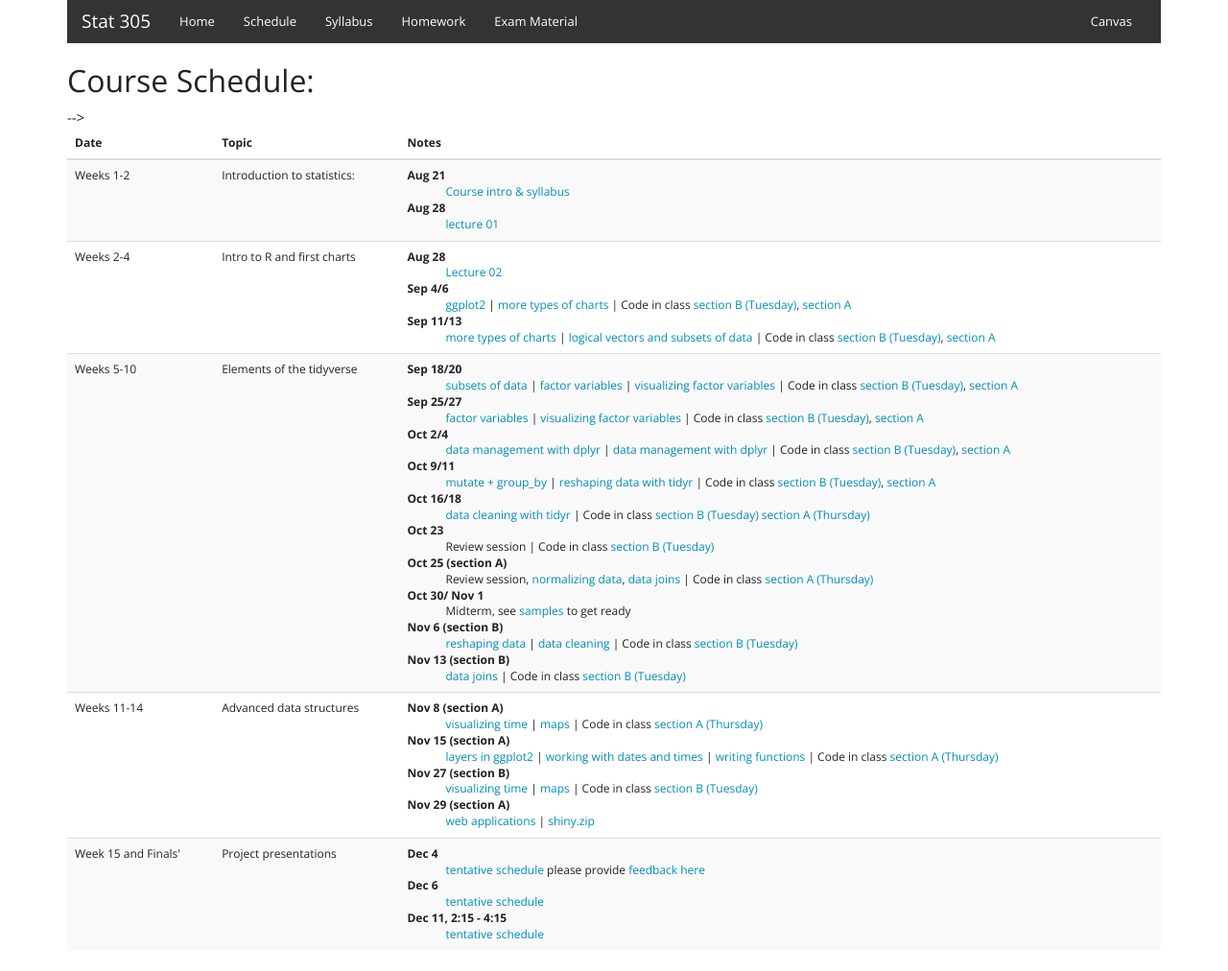
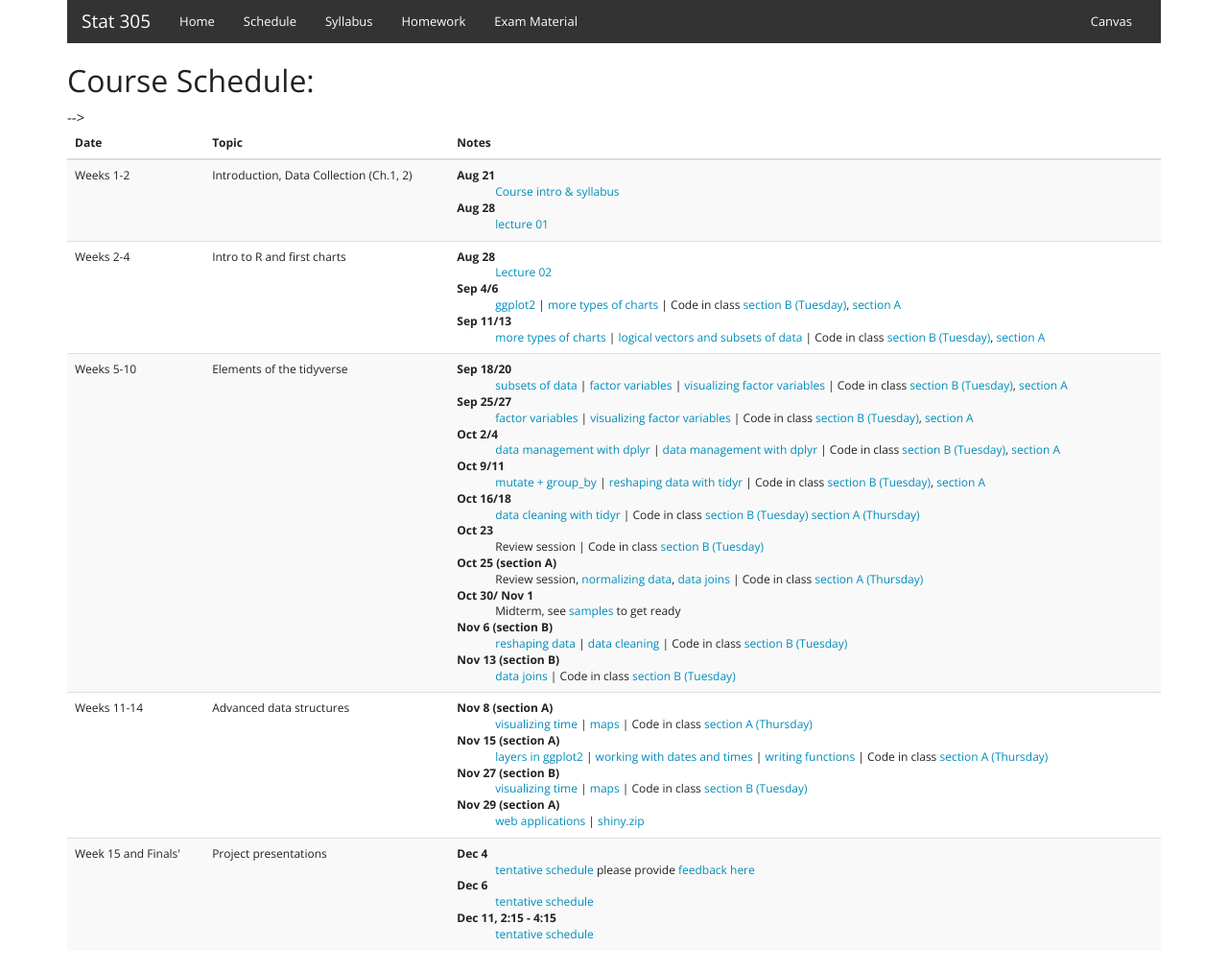
Before and after one commit to ashirazist/stat305.github.io, a Jekyll site: the page built from schedule.html, in a window 1280 px wide. Shown: the whole page at 96% size. Built offline with Jekyll 4.4.1, drawn with Linux system fonts in a browser that asks for light colours.

Commit message:
trying to solve the issue

```diff
--- a/schedule.html
+++ b/schedule.html
@@ -18,7 +18,7 @@ root: ""
     <tbody>
       <tr>
         <td>Weeks 1-2</td>
-        <td>Introduction to statistics: <br>
+        <td>Introduction, Data Collection (Ch.1, 2) <br>
         </td>
         <td>
           <dl>
@@ -26,7 +26,7 @@ root: ""
           <dd><a href="./materials/doc/STAT305_syllabus.pdf" target=_blank>Course intro & syllabus</a>
           </dd>
           <dt>Aug 28</dt>
-          <dd><a href="./materials/lectures/lecture01/STAT305_Lecture1.pdf" target=_blank>lecture 01</a>
+          <dd><a href="./materials/doc/STAT305_syllabus.pdf" target=_blank>lecture 01</a>
           </dd>
 
           </dl>
```
